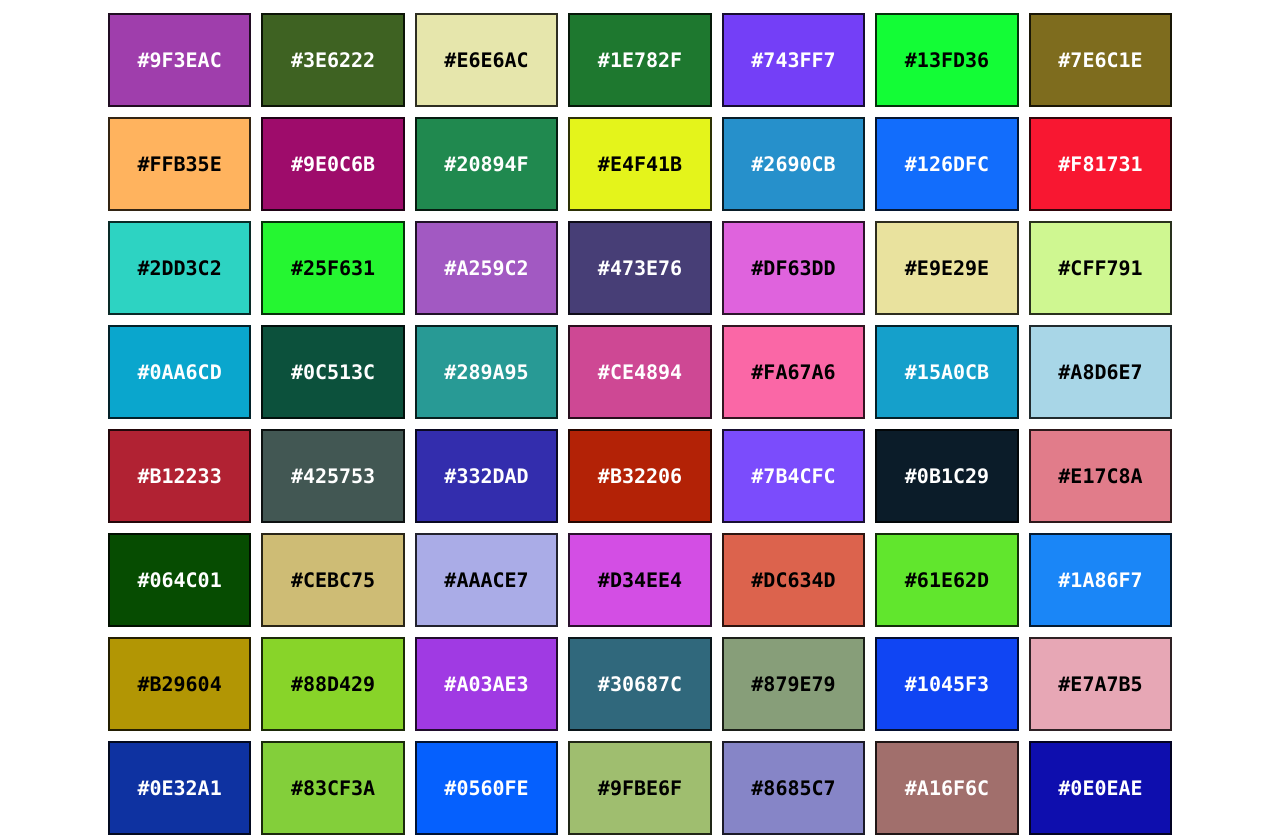
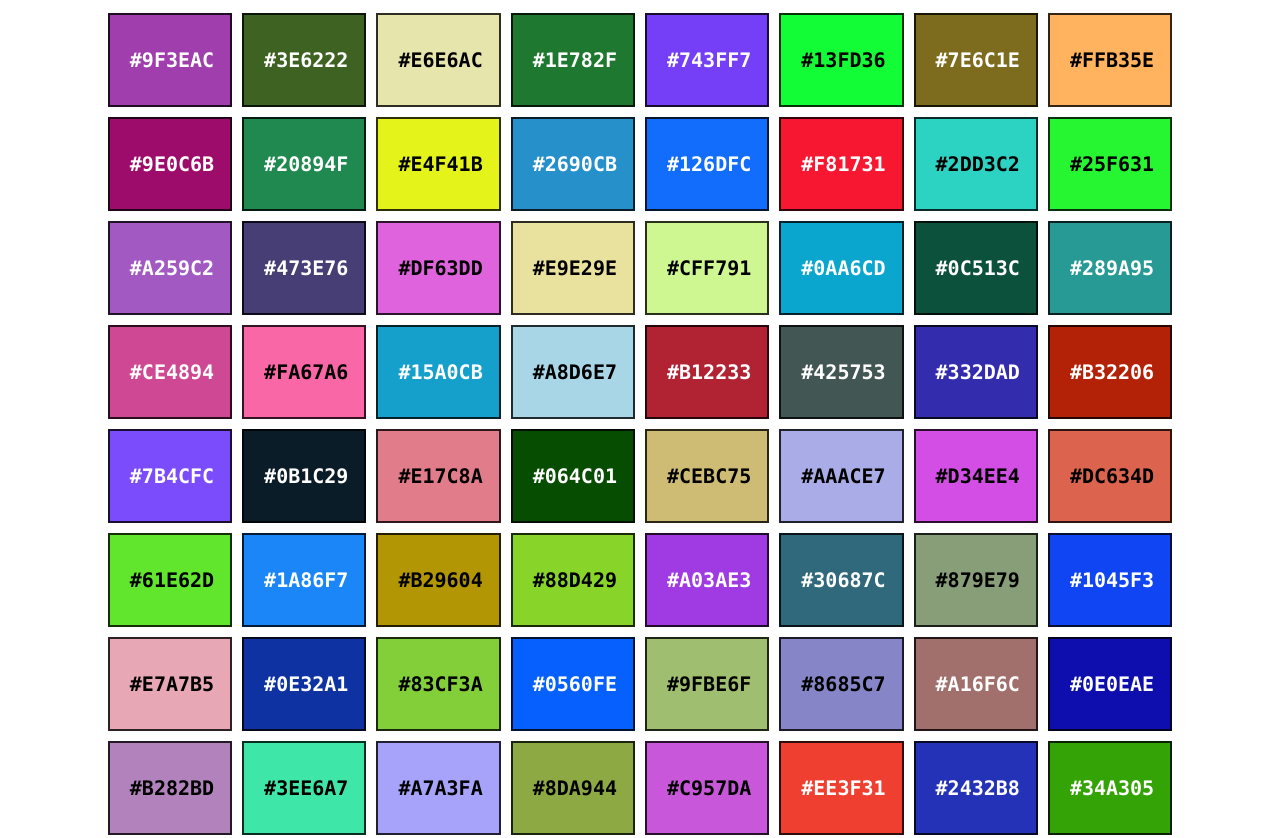
Before and after one commit to darkopuflovic/ColorsWebPage, a plain HTML site: page index.html in a window 1280 px wide. Shown: the top 838 px of the page. Drawn offline with Linux system fonts and the light colour scheme.

Commit message:
Linux fix

```diff
--- a/Styles/Style.css
+++ b/Styles/Style.css
@@ -14,6 +14,7 @@
     flex-grow: 1;
     margin: 5px;
     height: 50px;
+    width: 75px;
     line-height: 50px;
     padding: 20px;
     font-family: "Consolas";
```
